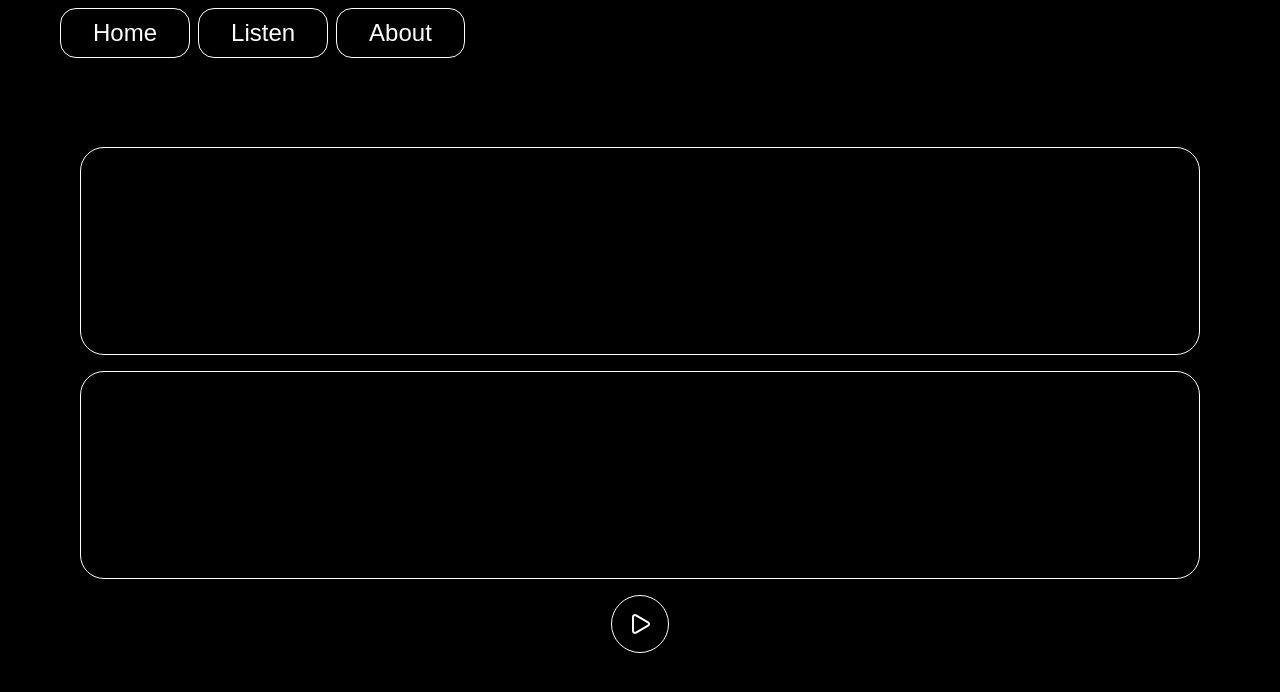
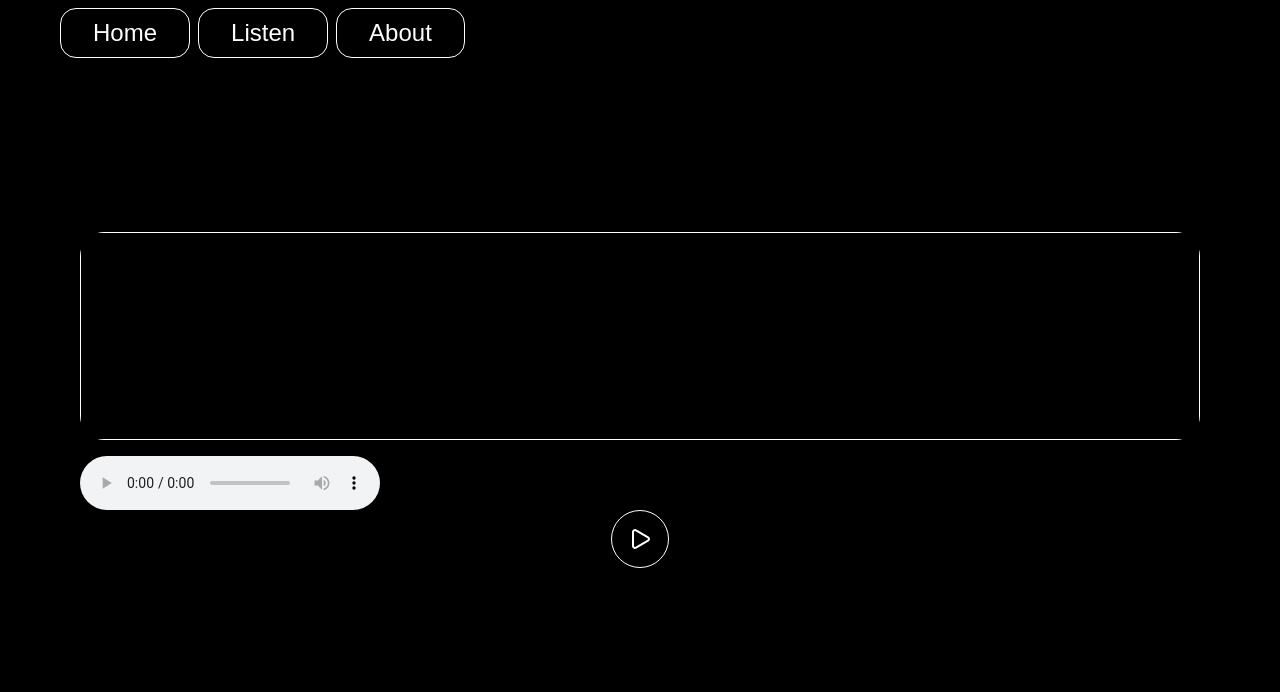
Before and after one commit to 82kota/Symphony-of-the-Universe, a Next.js app: page /listen in a window 1280 px wide. Shown: the top 692 px of the page. Built offline with nearby package versions, Linux system fonts and the light colour scheme.

Commit message:
add visualisation v1

```diff
--- a/app/listen/page.tsx
+++ b/app/listen/page.tsx
@@ -1,3 +1,6 @@
+"use client";
+
+import { useRef } from "react";
 import SoundTrack from "@/components/SoundTrack";
 import { Play } from "lucide-react";
 
@@ -6,12 +9,15 @@ export type SoundTrackHandle = {
 };
 
 export default function ListenPage() {
+  const audioRef = useRef<HTMLAudioElement | null>(null);
   return (
     <div className="h-screen flex flex-col items-center justify-center bg-black">
-      <SoundTrack />
-      <SoundTrack />
+      <SoundTrack src="/audio/soft-piano-100-bpm-121529.mp3" />
       <div className=" transition-all duration-200 border-white hover:border-purple-400 text-white hover:text-purple-400">
-        <button className=" p-4 rounded-full border  cursor-pointer ">
+        <button
+          className=" p-4 rounded-full border  cursor-pointer "
+          onClick={() => audioRef.current?.play()}
+        >
           <Play className=" hover:font-bold"></Play>
         </button>
       </div>
--- a/components/AudioVisualiser.tsx
+++ b/components/AudioVisualiser.tsx
@@ -1,5 +1,63 @@
-"use client";
+import { useEffect, useRef } from "react";
 
-export default function AudioVisualiser() {
-  return <div></div>;
+interface AudioVisualiserProps {
+  audioCtx: AudioContext;
+  analyserSource: MediaElementAudioSourceNode;
 }
+
+export default function AudioVisualiser({
+  audioCtx,
+  analyserSource,
+}: AudioVisualiserProps) {
+  const canvasRef = useRef<HTMLCanvasElement>(null);
+
+  useEffect(() => {
+    const canvas = canvasRef.current;
+    if (!canvas) return;
+
+    const analyser = audioCtx.createAnalyser();
+    analyserSource.connect(analyser);
+    analyser.connect(audioCtx.destination);
+
+    analyser.fftSize = 256;
+    const bufferLength = analyser.frequencyBinCount;
+    const dataArray = new Uint8Array(bufferLength);
+
+    const canvasCtx = canvas.getContext("2d")!;
+    const WIDTH = canvas.width;
+    const HEIGHT = canvas.height;
+
+    let drawVisual: number;
+
+    function draw() {
+      drawVisual = requestAnimationFrame(draw);
+      analyser.getByteFrequencyData(dataArray);
+
+      canvasCtx.fillStyle = "rgb(0 0 0)";
+      canvasCtx.fillRect(0, 0, WIDTH, HEIGHT);
+
+      const barWidth = (WIDTH / bufferLength) * 2.5;
+      let barHeight;
+      let x = 0;
+
+      for (let i = 0; i < bufferLength; i++) {
+        barHeight = dataArray[i] / 2;
+        canvasCtx.fillStyle = `rgb(${barHeight + 100}, 50, 50)`;
+        canvasCtx.fillRect(x, HEIGHT - barHeight / 2, barWidth, barHeight);
+        x += barWidth + 1;
+      }
+    }
+
+    draw();
+    return () => cancelAnimationFrame(drawVisual);
+  }, [audioCtx, analyserSource]);
+
+  return (
+    <canvas
+      ref={canvasRef}
+      width={800}
+      height={300}
+      className="w-full h-full"
+    />
+  );
+}
--- a/components/SoundTrack.tsx
+++ b/components/SoundTrack.tsx
@@ -1,11 +1,42 @@
+import { useEffect, useRef, useState } from "react";
 import AudioVisualiser from "./AudioVisualiser";
 
-export default function SoundTrack() {
+interface SoundTrackProps {
+  src: string;
+}
+
+export default function SoundTrack({ src }: SoundTrackProps) {
+  const audioRef = useRef<HTMLAudioElement | null>(null);
+  const [audioCtx, setAudioCtx] = useState<AudioContext | null>(null);
+  const [source, setSource] = useState<MediaElementAudioSourceNode | null>(
+    null
+  );
+
+  // Initialize AudioContext once on the client
+  useEffect(() => {
+    const ctx = new AudioContext();
+    setAudioCtx(ctx);
+  }, []);
+
+  // Create MediaElementSourceNode once audioRef and audioCtx are ready
+  useEffect(() => {
+    if (!audioRef.current || !audioCtx) return;
+
+    const srcNode = audioCtx.createMediaElementSource(audioRef.current);
+    setSource(srcNode);
+
+    // Optionally resume context on user interaction
+    audioCtx.resume();
+  }, [audioRef.current, audioCtx]);
+
   return (
     <div className="w-full px-20">
       <div className="border border-white w-full h-52 rounded-3xl mb-4">
-        <AudioVisualiser />
+        {audioRef.current && source && audioCtx && (
+          <AudioVisualiser audioCtx={audioCtx} analyserSource={source} />
+        )}
       </div>
+      <audio ref={audioRef} src={src} controls />
     </div>
   );
 }
--- /dev/null
+++ b/lib/audioSingleton.ts
@@ -0,0 +1,22 @@
+
+let audioCtx: AudioContext | null = null;
+let mediaSourceMap = new Map<HTMLAudioElement, MediaElementAudioSourceNode>();
+
+export function getAudioContext(): AudioContext {
+  if (!audioCtx) {
+    audioCtx = new AudioContext();
+  }
+  return audioCtx;
+}
+
+ //Returns a MediaElementSource for a given audio element. Creates it only once per AudioContext.
+
+export function getMediaSource(audioEl: HTMLAudioElement): MediaElementAudioSourceNode {
+  if (mediaSourceMap.has(audioEl)) {
+    return mediaSourceMap.get(audioEl)!;
+  }
+
+  const source = getAudioContext().createMediaElementSource(audioEl);
+  mediaSourceMap.set(audioEl, source);
+  return source;
+}
```
